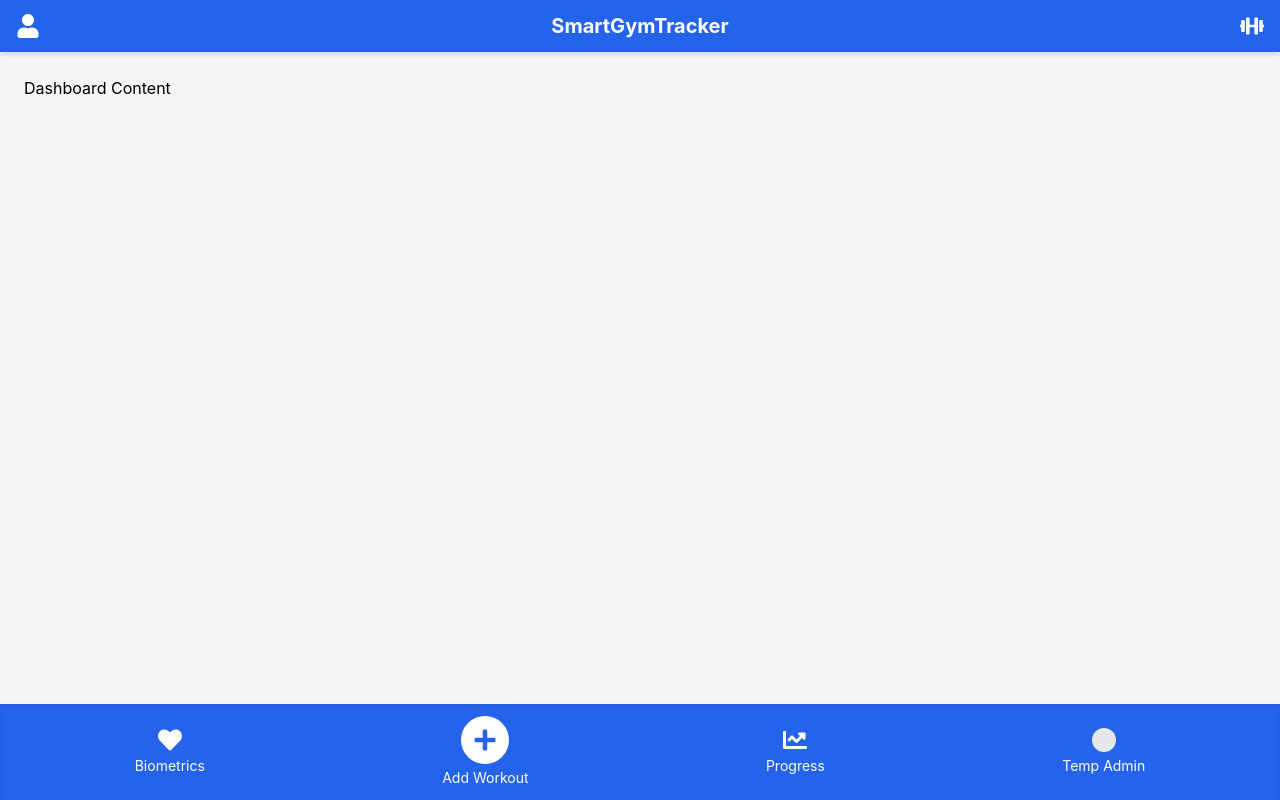
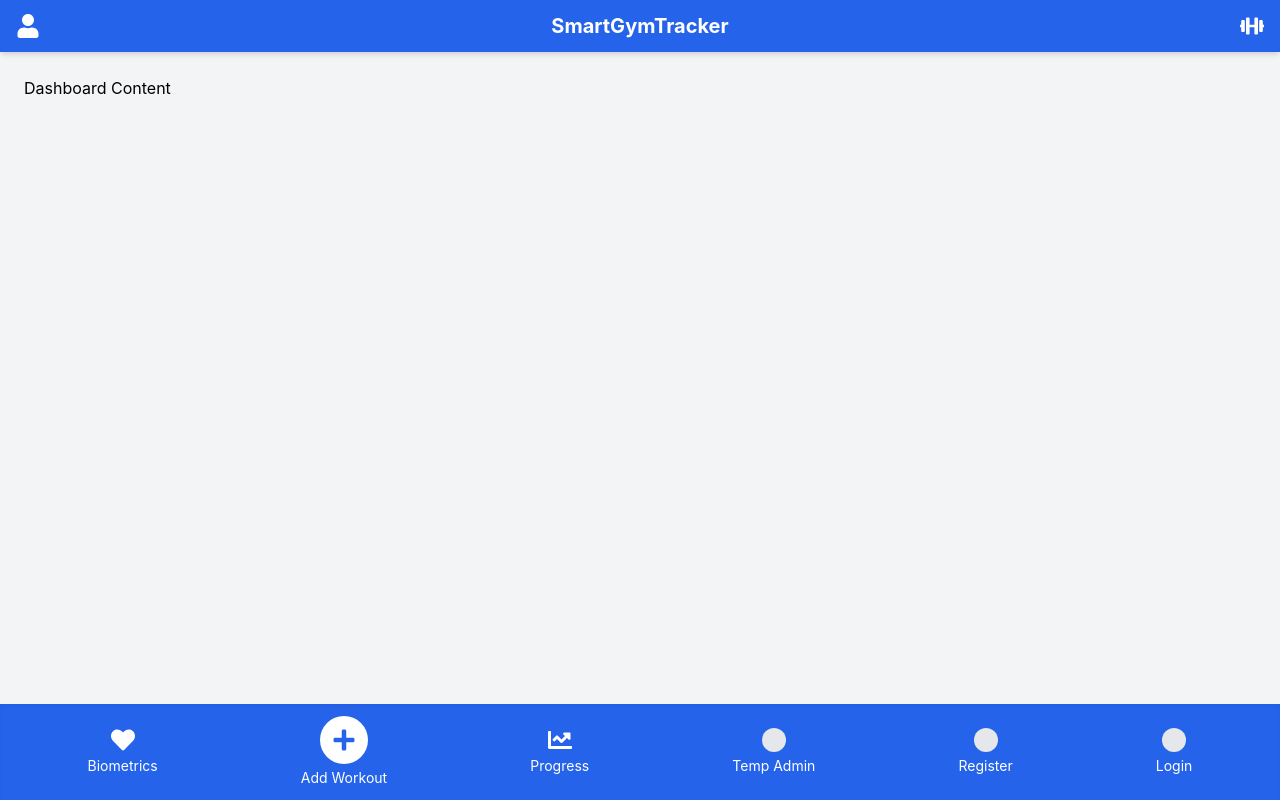
Before and after one commit to mattprog/SmartGymTracker, a React (Create React App) app in the folder frontend/smart-gym-tracker/: page / in a window 1280 px wide. Built offline with nearby package versions, Linux system fonts and the light colour scheme.

Commit message:
Add updated App.js with login and registration temporary buttons

```diff
--- a/frontend/smart-gym-tracker/src/App.js
+++ b/frontend/smart-gym-tracker/src/App.js
@@ -6,6 +6,9 @@ import BiometricPage from './pages/BiometricPage';
 import Profile from './pages/Profile';
 import Progress from './pages/Progress';
 import Admin from './pages/Admin';
+import RegistrationPage from './pages/RegistrationPage';
+import LoginPage from './pages/LoginPage';
+
 
 
 
@@ -41,6 +44,8 @@ function App() {
         {currentPage === 'biometric' && <BiometricPage/>}
         {currentPage === 'progress' && <Progress/>}
         {currentPage === 'admin' && <Admin/>}
+        {currentPage === 'registration' && <RegistrationPage />}
+        {currentPage === 'login' && <LoginPage />}
       </div>
 
 
@@ -82,6 +87,17 @@ function App() {
             <span className="text-sm">Temp Admin</span>
           </div>
 
+          {/* Temporary Registration Button */}
+          <div className="flex flex-col items-center cursor-pointer" onClick={() => setCurrentPage('registration')}>
+          <div className="w-6 h-6 bg-gray-200 rounded-full mb-1"></div>
+          <span className="text-sm">Register</span>
+          </div>
+
+          {/* Temporary Login Button */}
+        <div className="flex flex-col items-center cursor-pointer" onClick={() => setCurrentPage('login')}>
+        <div className="w-6 h-6 bg-gray-200 rounded-full mb-1"></div>
+        <span className="text-sm">Login</span>
+        </div>
 
         </div>
       )}
```
